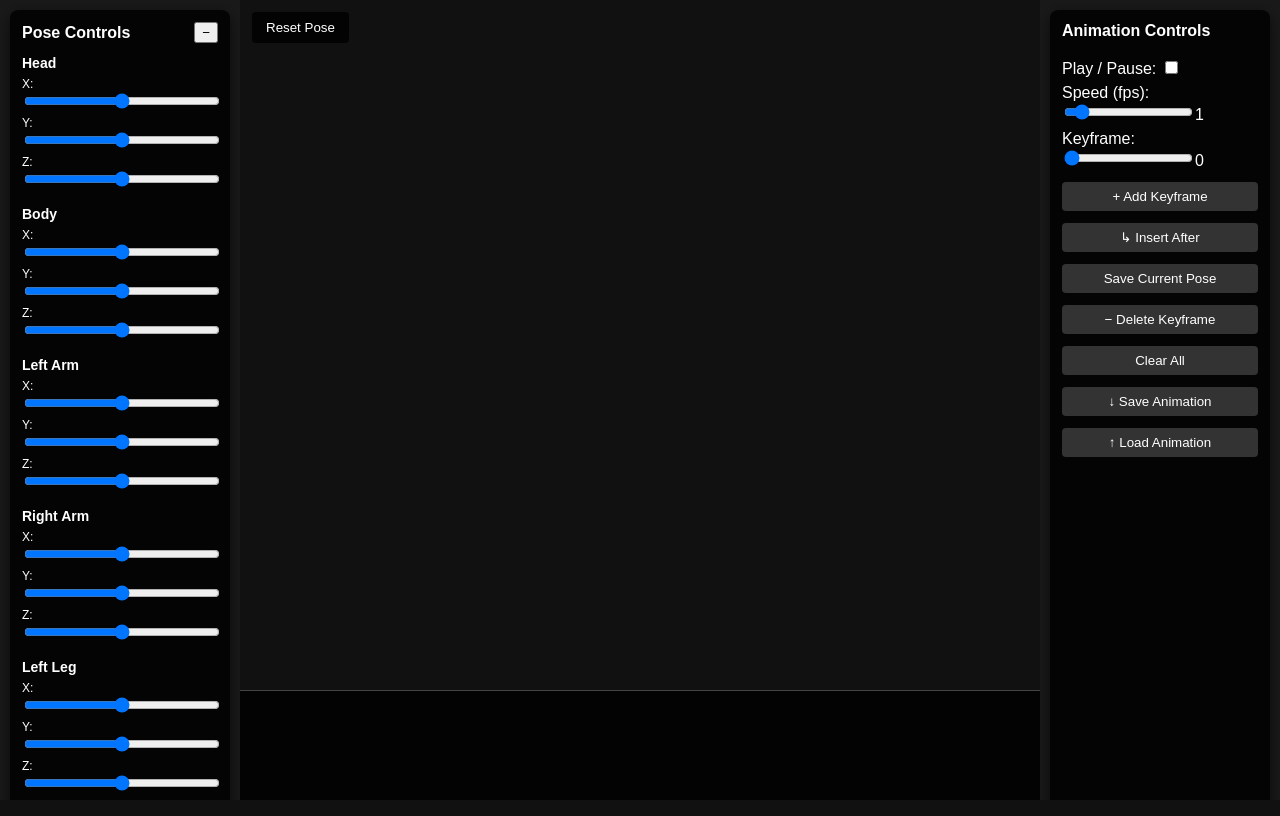
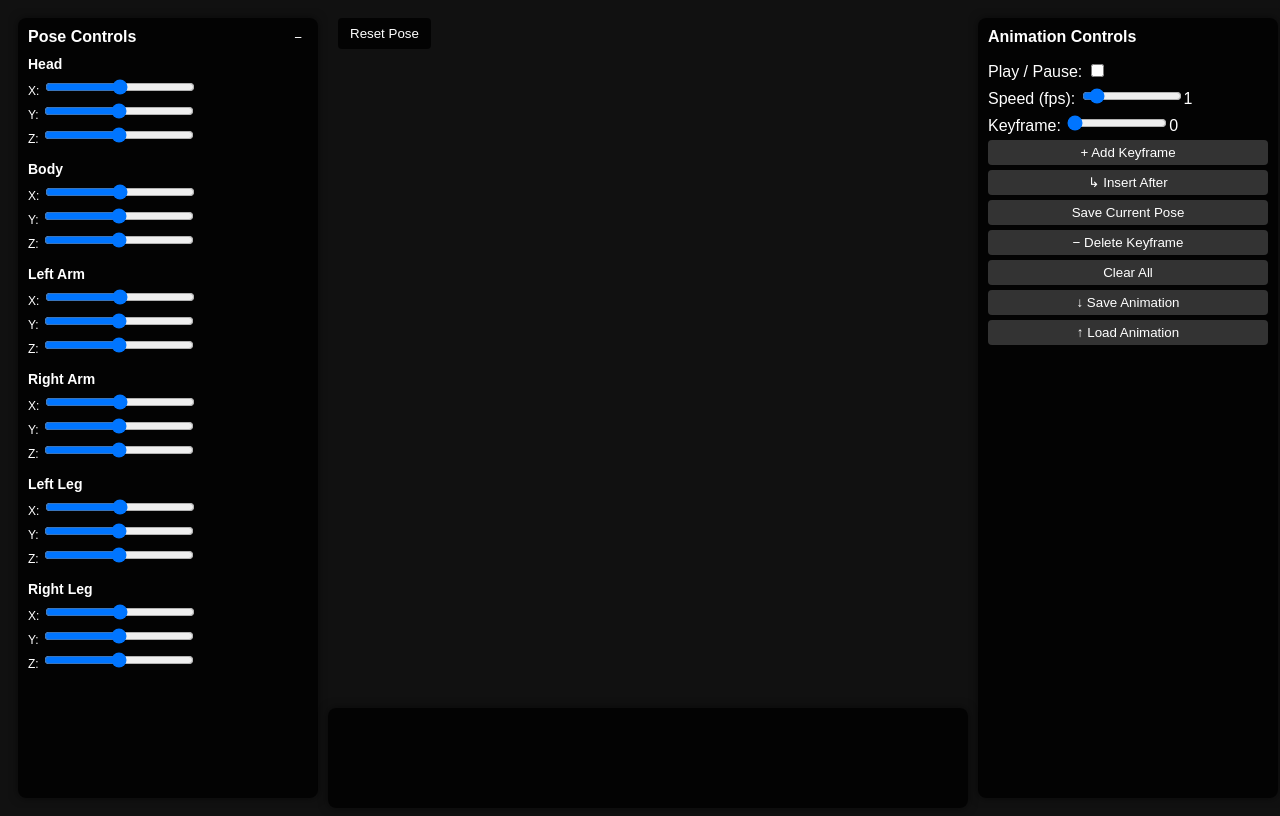
Before and after one commit to herobrinetastic/armor-stand-animation-tool, a plain HTML site: page index.html in a window 1280 px wide. Drawn offline with nearby package versions, Linux system fonts and the light colour scheme.

Commit message:
Update animation-ui.css

```diff
--- a/styles/animation-ui.css
+++ b/styles/animation-ui.css
@@ -1,78 +1,96 @@
 body {
-    margin: 0;
     background: #111;
     color: white;
     font-family: Arial, sans-serif;
-    height: 100vh;
-    overflow: hidden;
 }
 
 #ui-grid {
     display: grid;
-    grid-template-columns: 240px 1fr 240px;   /* Left | Center | Right */
-    grid-template-rows: 1fr 110px;            /* Main area | Bottom timeline */
+    grid-template-columns: 1fr 2fr 1fr;
+    grid-template-rows: 1fr 100px; /* Bottom fixed height */
     height: 100vh;
     width: 100vw;
 }
 
 #left-window {
-    grid-area: 1 / 1 / 3 / 2;   /* Span full height */
+    grid-area: 1 / 1 / 3 / 2; /* Full left to bottom */
     padding: 10px;
     overflow-y: auto;
-    background: #1a1a1a;
+    display: flex;
+    flex-direction: column;
 }
 
 #center-window {
     grid-area: 1 / 2 / 2 / 3;
     position: relative;
     padding: 10px;
-    background: #111;
-    overflow: hidden;
+    overflow: hidden; /* Remove scroll on center */
+}
+
+#model-container {
+    height: 100%;
+    width: 100%;
 }
 
 #right-window {
-    grid-area: 1 / 3 / 3 / 4;   /* Span full height */
+    grid-area: 1 / 3 / 3 / 4; /* Full right to bottom */
     padding: 10px;
-    overflow-y: auto;
-    background: #1a1a1a;
+    overflow-y: hidden; /* Remove scroll on right */
+    display: flex;
+    flex-direction: column;
 }
 
 #bottom-window {
-    grid-area: 2 / 2 / 3 / 3;   /* Only under center */
+    grid-area: 2 / 2 / 3 / 3; /* Bottom center width */
     padding: 10px;
-    background: rgba(0, 0, 0, 0.85);
-    border-top: 1px solid #444;
-    overflow-x: auto;
+    background: rgba(0,0,0,0.8);
+    box-shadow: 0 0 10px rgba(0,0,0,0.5);
+    border-radius: 8px;
+    z-index: 10;
+    overflow-x: hidden; /* Remove scroll on bottom */
 }
 
-/* Windows */
 #animation-window, #pose-window {
-    background: rgba(0,0,0,0.85);
+    background: rgba(0,0,0,0.8);
+    padding: 10px;
     border-radius: 8px;
-    box-shadow: 0 4px 15px rgba(0,0,0,0.6);
-    padding: 12px;
-    height: 100%;
+    box-shadow: 0 0 10px rgba(0,0,0,0.5);
+    z-index: 10;
+    flex: 1; /* Expand to fill parent */
     display: flex;
     flex-direction: column;
 }
 
 .header {
     font-weight: bold;
-    margin-bottom: 12px;
+    margin-bottom: 10px;
     display: flex;
     justify-content: space-between;
-    align-items: center;
+}
+
+.header button {
+    background: none;
+    border: none;
+    color: white;
+    cursor: pointer;
+}
+
+.content {
+    flex: 1; /* Expand content */
+    height: 100%; /* Force full height */
+    overflow-y: auto;
 }
 
 .content label {
     display: block;
-    margin: 6px 0;
+    margin: 5px 0;
 }
 
 .content button {
+    display: block;
     width: 100%;
-    margin: 6px 0;
-    padding: 7px;
+    margin: 5px 0;
+    padding: 5px;
     background: #333;
     color: white;
     border: none;
@@ -84,42 +102,47 @@ body {
     background: #555;
 }
 
-/* Reset Button */
+.content input[type="range"] {
+    width: 100px;
+}
+
+/* Reset button */
 #reset-pose-btn {
     position: absolute;
-    top: 12px;
-    left: 12px;
-    z-index: 30;
-    padding: 8px 14px;
+    top: 10px;
+    left: 10px;
+    z-index: 20;
+    padding: 8px 12px;
     background: rgba(0,0,0,0.8);
     color: white;
     border: none;
     border-radius: 4px;
     cursor: pointer;
+    font-family: Arial, sans-serif;
 }
 
 #reset-pose-btn:hover {
     background: #555;
 }
 
-/* Pose Controls */
+/* Pose window */
 #pose-window .part {
-    margin-bottom: 16px;
+    margin-bottom: 15px;
 }
 
 #pose-window h3 {
-    margin: 0 0 6px 0;
+    margin: 0 0 5px 0;
     font-size: 14px;
 }
 
 #pose-window label {
     display: block;
-    margin: 4px 0;
+    margin: 3px 0;
     font-size: 12px;
 }
 
 #pose-window input[type="range"] {
-    width: 100%;
+    width: 150px;
 }
 
 /* Timeline */
@@ -127,7 +150,6 @@ body {
     display: flex;
     gap: 8px;
     overflow-x: auto;
-    padding: 6px 0;
 }
 
 .timeline img {
@@ -141,4 +163,20 @@ body {
 }
 
 .timeline img:hover { transform: scale(1.08); border-color: #4CAF50; }
-.timeline img.active { border-color: red; box-shadow: 0 0 12px rgba(255,0,0,0.6); }
+.timeline img.active { border-color: red; box-shadow: 0 0 12px rgba(255,0,0,0.6); }  /* Highlight color to red */
+
+#left-window::-webkit-scrollbar {
+    width: 8px;
+}
+
+#left-window::-webkit-scrollbar-track {
+    background: #222;
+}
+
+#left-window::-webkit-scrollbar-thumb {
+    background: #444;
+}
+
+#left-window::-webkit-scrollbar-thumb:hover {
+    background: #555;
+}
```
